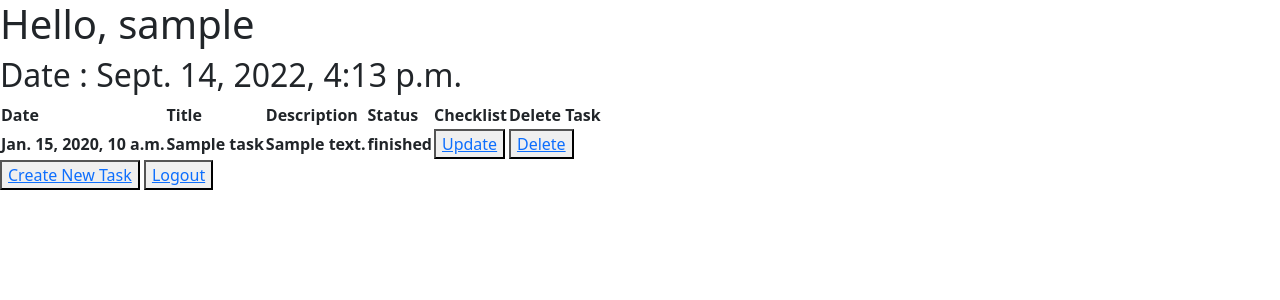
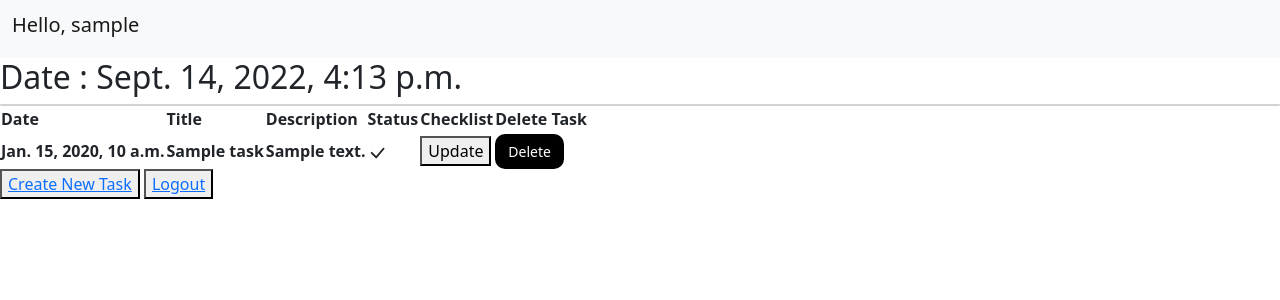
Before and after one commit to kevinmarcellius/pbp-tugas02, a Django app: page /todolist/ in a window 1280 px wide. Shown: the top 300 px of the page. Run offline with Django 4.2, Linux system fonts and the light colour scheme; a user stored in the database is signed in; tables that the repository leaves empty hold one stand-in row (values such as "Sample post"); lists and menus that the app fills with data are empty; some libraries are stand-ins or nearby versions.

Commit message:
update css and add css to todolist.html

```diff
--- a/templates/base.html
+++ b/templates/base.html
@@ -6,7 +6,8 @@
   <meta charset="UTF-8">
   <meta name="viewport" content="width=device-width, initial-scale=1.0">
   <link rel="stylesheet" href="{% static 'css/style.css' %}">
-<link href="https://cdn.jsdelivr.net/npm/bootstrap@5.2.2/dist/css/bootstrap.min.css" rel="stylesheet" integrity="sha384-Zenh87qX5JnK2Jl0vWa8Ck2rdkQ2Bzep5IDxbcnCeuOxjzrPF/et3URy9Bv1WTRi" crossorigin="anonymous">
+  <link href="https://cdn.jsdelivr.net/npm/bootstrap@5.2.2/dist/css/bootstrap.min.css" rel="stylesheet" integrity="sha384-Zenh87qX5JnK2Jl0vWa8Ck2rdkQ2Bzep5IDxbcnCeuOxjzrPF/et3URy9Bv1WTRi" crossorigin="anonymous">
+  <link rel="stylesheet" href="https://cdn.jsdelivr.net/npm/bootstrap-icons@1.9.1/font/bootstrap-icons.css">
   {% block meta %}
   {% endblock meta %}
 </head>
--- a/todolist/templates/todolist.html
+++ b/todolist/templates/todolist.html
@@ -1,9 +1,25 @@
 {% extends 'base.html' %}
+{% block meta %}
+<title>To-do list</title>
+{% load static %}
+<link rel="stylesheet" href="{% static 'style.css'%}">
 
+{% endblock meta %}
 {% block content %}
-<h1>Hello, {{user}}</h1>
-<h2>Date : {{date}}</h2>
 
+
+
+<nav class="navbar navbar-expand-lg bg-light">
+    <div class="container-fluid">
+        <h1 class="navbar-brand">Hello, {{user}}</h1>
+      <button class="navbar-toggler" type="button" data-bs-toggle="collapse" data-bs-target="#navbarSupportedContent" aria-controls="navbarSupportedContent" aria-expanded="false" aria-label="Toggle navigation">
+        <span class="navbar-toggler-icon"></span>
+      </button>
+      <div class="collapse navbar-collapse" id="navbarSupportedContent">
+      </div>
+    </div>
+  </nav>
+  <h2>Date : {{date}}</h2>
 <table>
     <tr>
     <th>Date</th>
@@ -16,16 +32,25 @@
     {% comment %} Tambahkan data di bawah baris ini {% endcomment %}
     {% for task in list_task %}
     <tr>
+        <div class="card task">
         <th>{{task.date}}</th>
         <th>{{task.title}}</th>
         <th>{{task.description}}</th>
         {% if not task.is_finished %}
-        <th>unfinished</th>
+        <th><svg xmlns="http://www.w3.org/2000/svg" width="20" height="20" fill="currentColor" class="bi bi-x-lg" viewBox="0 0 16 16">
+            <path d="M2.146 2.854a.5.5 0 1 1 .708-.708L8 7.293l5.146-5.147a.5.5 0 0 1 .708.708L8.707 8l5.147 5.146a.5.5 0 0 1-.708.708L8 8.707l-5.146 5.147a.5.5 0 0 1-.708-.708L7.293 8 2.146 2.854Z"/>
+          </svg>
+
+        </th>
         {% else %}
-        <th>finished</th>
+        <th><svg xmlns="http://www.w3.org/2000/svg" width="20" height="20" fill="currentColor" class="bi bi-check-lg" viewBox="0 0 16 16">
+            <path d="M12.736 3.97a.733.733 0 0 1 1.047 0c.286.289.29.756.01 1.05L7.88 12.01a.733.733 0 0 1-1.065.02L3.217 8.384a.757.757 0 0 1 0-1.06.733.733 0 0 1 1.047 0l3.052 3.093 5.4-6.425a.247.247 0 0 1 .02-.022Z"/>
+          </svg>
+        </th>
         {% endif %}
-        <th><button><a href="{% url 'todolist:update-status' task.id %}">Update</a></button></th>
-        <th><button><a href="{% url 'todolist:delete-task' task.id %}">Delete</a></button></th>
+        <th><a href="{% url 'todolist:update-status' task.id %}"><button>Update</button></a></th>
+        <th><a href="{% url 'todolist:delete-task' task.id %}"><button type="button" class="btn delete-button">Delete</button></a></th>
+    </div>
     </tr>
 {% endfor %}
 </table>
```
